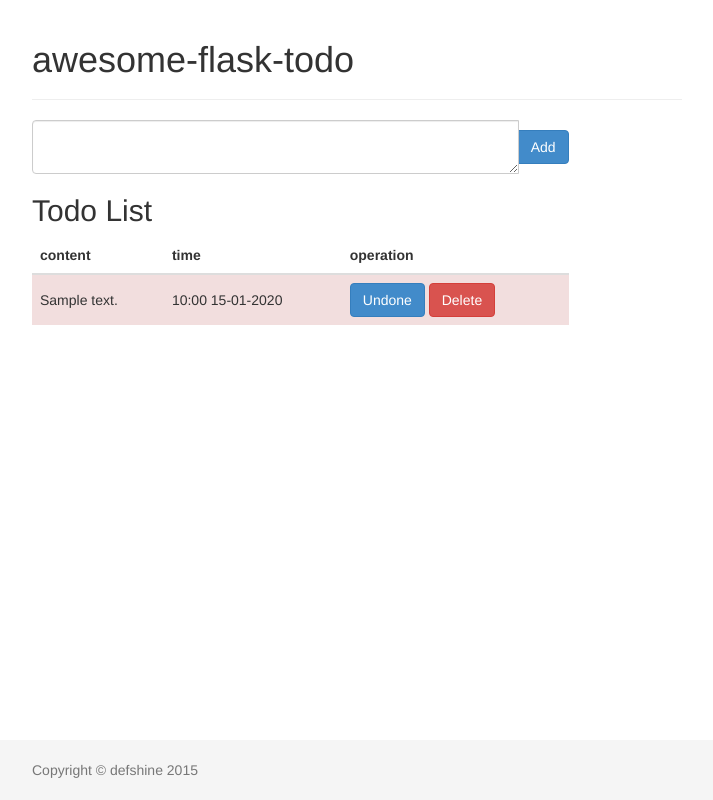
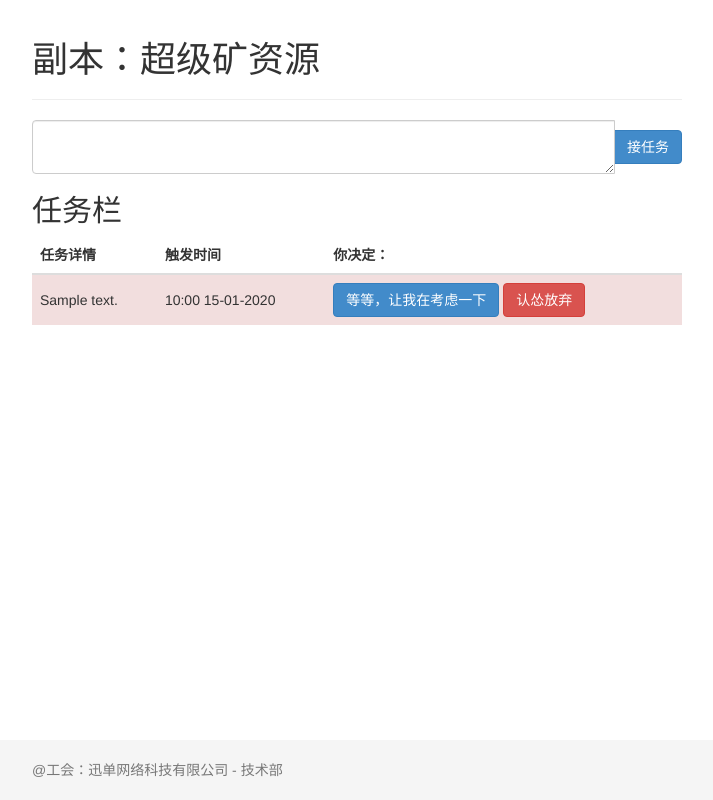
Before and after one commit to xuncl/awesome-flask-todo, a Flask app: template app/templates/index.html in a window 1280 px wide. Shown: the whole page, without its empty margins (283-996 px from the left). Run offline with Flask 2, Linux system fonts and the light colour scheme; the template is opened without the code that fills it: most values are stand-ins (such as "Sample title", 1, 10 or a date in 2020); form fields are guessed from the names that the template uses; some libraries are stand-ins or nearby versions.

Commit message:
try some funny things :tada

```diff
--- a/app/templates/404.html
+++ b/app/templates/404.html
@@ -1,4 +1,4 @@
 {% extends "base.html" %}
 {% block content %}
-    <h2 class="label-warning">Not Found</h2>
+    <h2 class="label-warning">你发现迷路了。你决定：<a href="/">传送回程</a></h2>
 {% endblock %}
--- a/app/templates/500.html
+++ b/app/templates/500.html
@@ -1,4 +1,4 @@
 {% extends "base.html" %}
 {% block content %}
-    <h2 class="label-warning">System Error</h2>
+    <h2 class="label-warning">你已于服务器断开连接，请联系GM解决。</h2>
 {% endblock %}
--- a/app/templates/base.html
+++ b/app/templates/base.html
@@ -9,10 +9,10 @@
 <body>
 <div class="container">
     <div class="page-header">
-        <h1>awesome-flask-todo</h1>
+        <h1>副本：超级矿资源</h1>
     </div>
     <div class="row">
-        <div class="col-lg-10">
+        <div class="col-lg-12">
            {% block content %}
            {% endblock %}
         </div>
@@ -21,7 +21,7 @@
 
 <footer class="footer">
     <div class="container">
-        <p class="text-muted">Copyright © defshine 2015</p>
+        <p class="text-muted">@工会：迅单网络科技有限公司 - 技术部</p>
     </div>
 </footer>
 </body>
--- a/app/templates/index.html
+++ b/app/templates/index.html
@@ -4,7 +4,7 @@
         {{ form.hidden_tag() }}
         {{ form.content(class="form-control") }}
     <span class="input-group-btn">
-        <button class="btn btn-primary" type="submit">Add</button>
+        <button class="btn btn-primary" type="submit">接任务</button>
     </span>
     </form>
     {% for error in form.errors.content %}
@@ -12,14 +12,14 @@
     {% endfor %}
 
     <div>
-        <h2>Todo List</h2>
+        <h2>任务栏</h2>
         {% if todos %}
             <table class="table">
                 <thead>
                 <tr>
-                    <th>content</th>
-                    <th>time</th>
-                    <th>operation</th>
+                    <th>任务详情</th>
+                    <th>触发时间</th>
+                    <th>你决定：</th>
                 </tr>
                 </thead>
                 <tbody>
@@ -29,8 +29,8 @@
                             <td>{{ t.content }}</td>
                             <td>{{ t.time.strftime('%H:%M %d-%m-%Y') }}</td>
                             <td>
-                                <a href="/done/{{ t.id }}" class="btn btn-primary">Done</a>
-                                <a href="/delete/{{ t.id }}" class="btn btn-danger">Delete</a>
+                                <a href="/done/{{ t.id }}" class="btn btn-primary">完成任务，去领取奖励</a>
+                                <a href="/delete/{{ t.id }}" class="btn btn-danger">认怂放弃</a>
                             </td>
                         </tr>
                     {% else %}
@@ -38,8 +38,8 @@
                             <td id="center">{{ t.content }}</td>
                             <td>{{ t.time.strftime('%H:%M %d-%m-%Y') }}</td>
                             <td>
-                                <a href="/undone/{{ t.id }}" class="btn btn-primary">Undone</a>
-                                <a href="/delete/{{ t.id }}" class="btn btn-danger">Delete</a>
+                                <a href="/undone/{{ t.id }}" class="btn btn-primary">等等，让我在考虑一下</a>
+                                <a href="/delete/{{ t.id }}" class="btn btn-danger">认怂放弃</a>
                             </td>
                         </tr>
 
@@ -48,7 +48,7 @@
                 </tbody>
             </table>
         {% else %}
-            <h3 class="text-info">No todos, please add</h3>
+            <h3 class="text-info">还没有任务，还在等什么？勇敢的少年啊，快去创造奇迹！</h3>
         {% endif %}
 
     </div>
--- a/run.py
+++ b/run.py
@@ -1,4 +1,4 @@
 from app import app
 
 if __name__ == '__main__':
-    app.run(host="0.0.0.0", port=5000)
+    app.run(host="127.0.0.1", port=5000)
```
